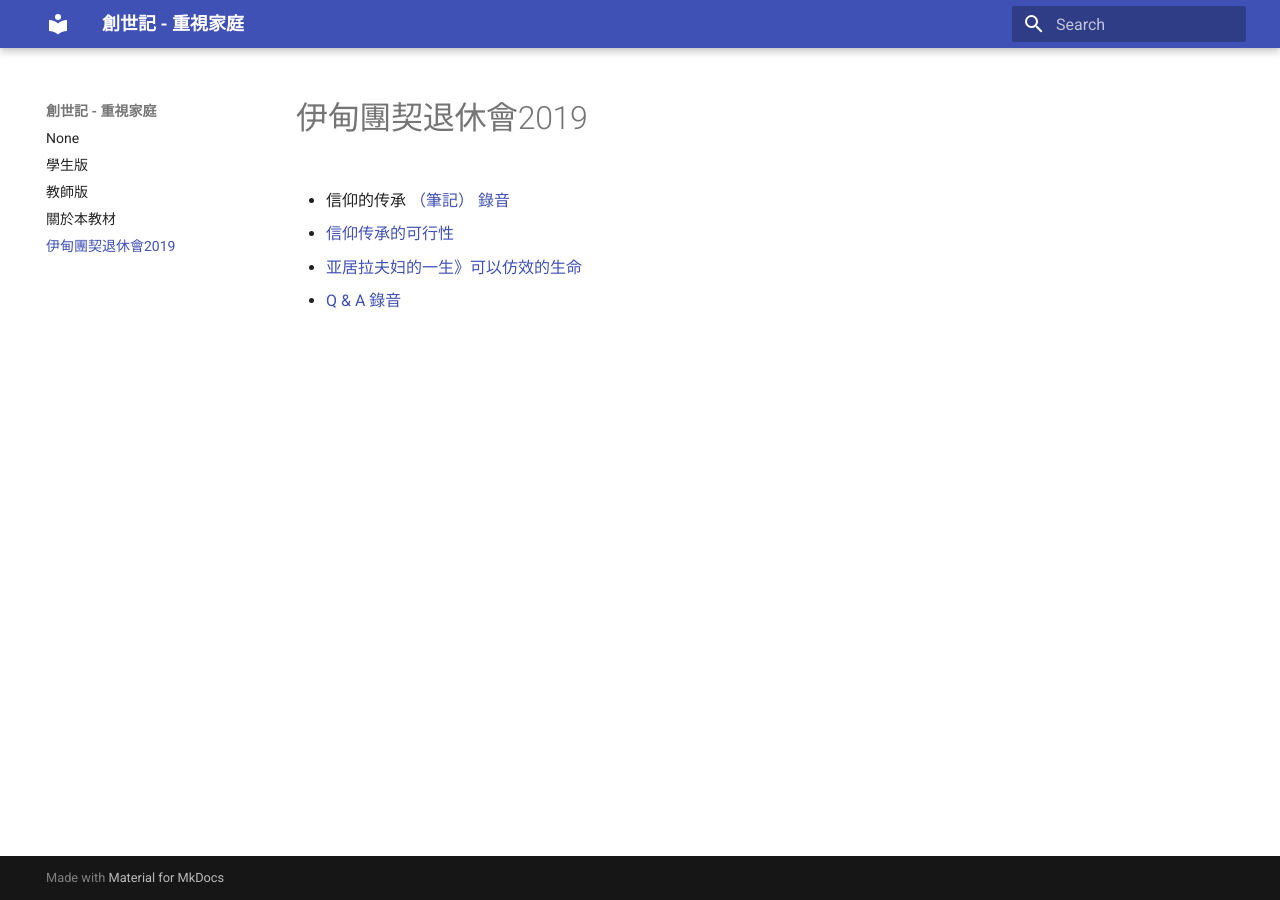
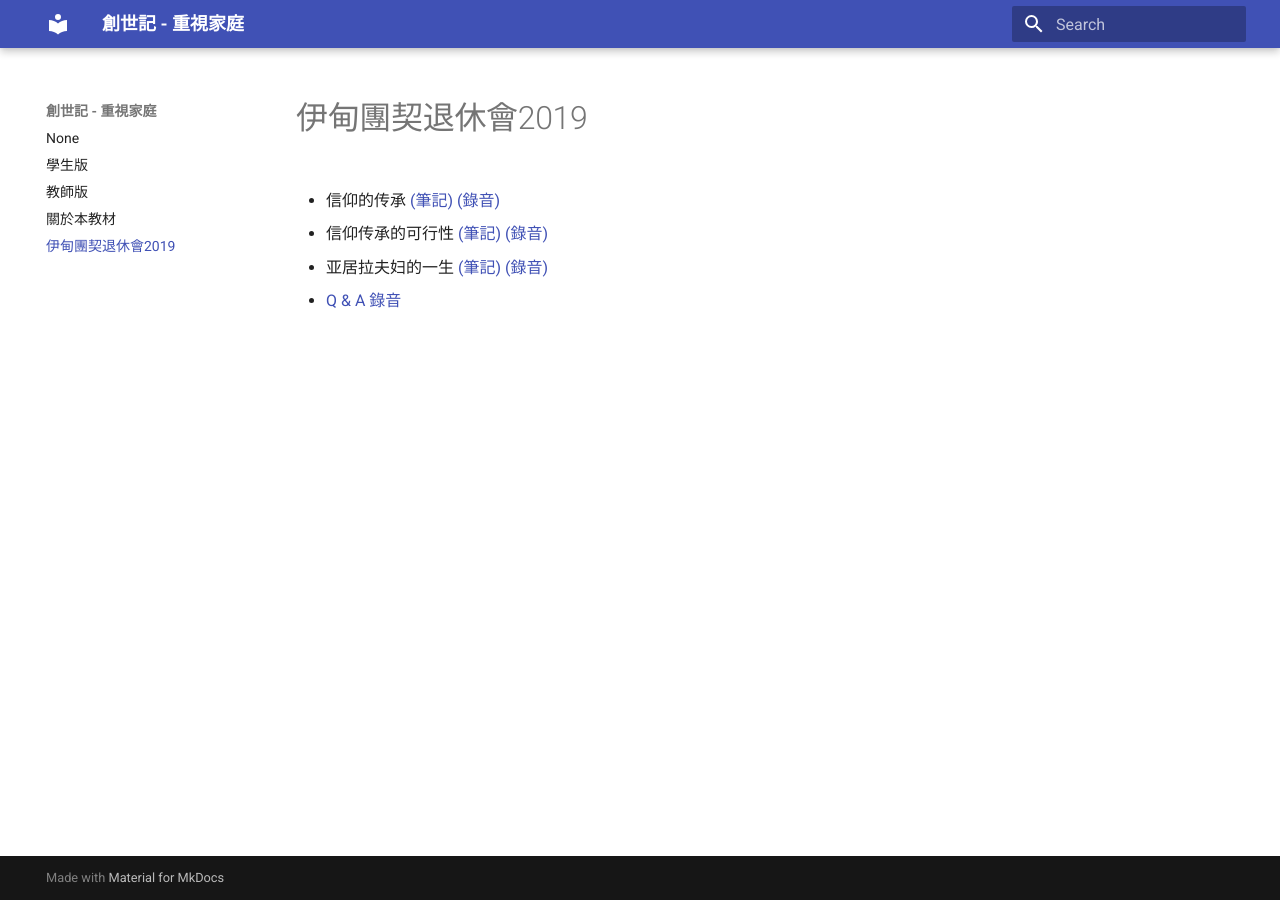
Before and after one commit to leoman730/biblestudy, an MkDocs documentation site: the page built from docs/retreat2019.md, in a window 1280 px wide. Built offline with MkDocs 1.6.1 and Material for MkDocs 9.7.7, drawn with Linux system fonts in a browser that asks for light colours.

Commit message:
Add retreat 2019

```diff
--- a/docs/retreat2019.md
+++ b/docs/retreat2019.md
@@ -3,10 +3,10 @@
 
 
 
-* 信仰的传承 [（筆記）](retreat2019/信仰的传承.pdf) [錄音](retreat2019/信仰的传承.m4a)
+* 信仰的传承 [(筆記)](retreat2019/信仰的传承.pdf) [(錄音)](retreat2019/信仰的传承.m4a)
 
-* [信仰传承的可行性](teacher.md)
+* 信仰传承的可行性 [(筆記)](retreat2019/信仰传承的可行性.pdf) [(錄音)](retreat2019/信仰传承的可行性.m4a)
 
-* [亚居拉夫妇的一生》可以仿效的生命](teacher.md)
+* 亚居拉夫妇的一生 [(筆記)](retreat2019/亚居拉夫妇的一生.pdf) [(錄音)](retreat2019/亚居拉夫妇的一生.m4a)
 
-* [Q & A 錄音](teacher.md)
+* [Q & A 錄音](retreat2019/q_and_a.m4a)
```
